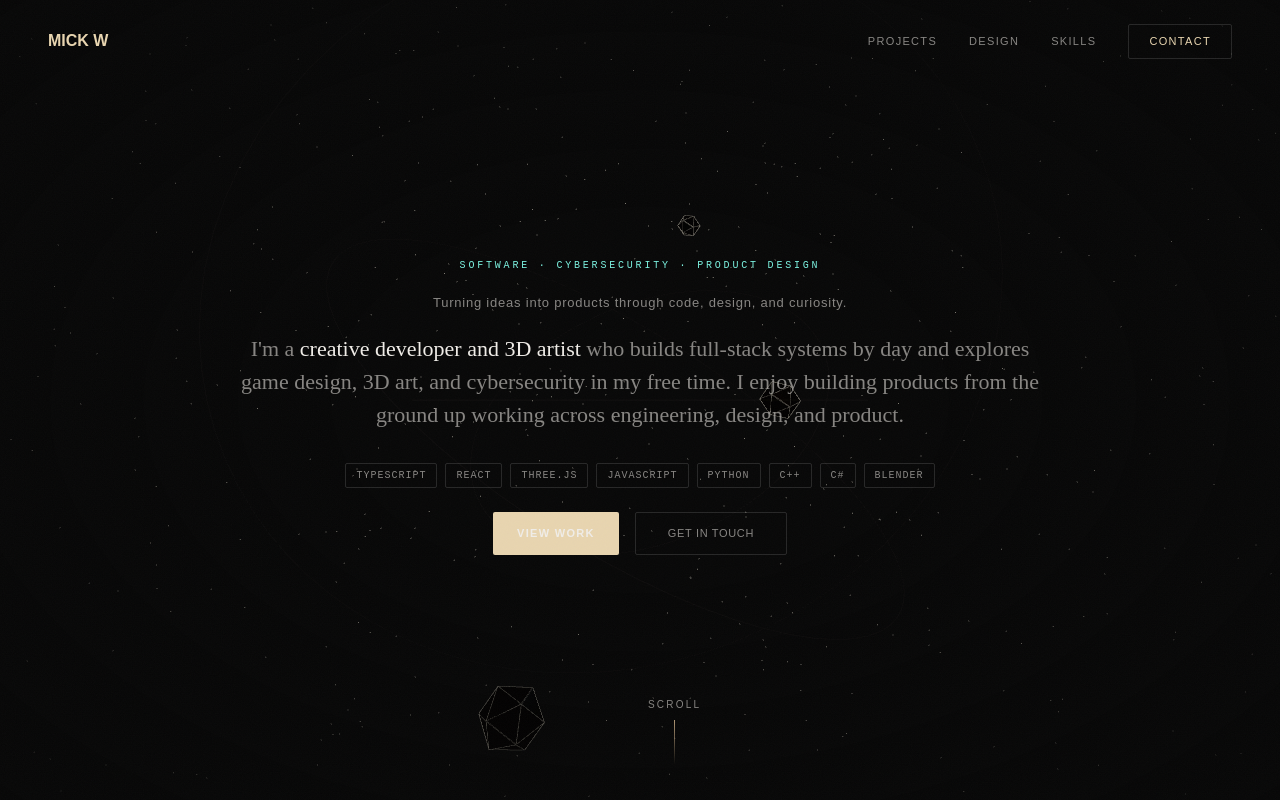
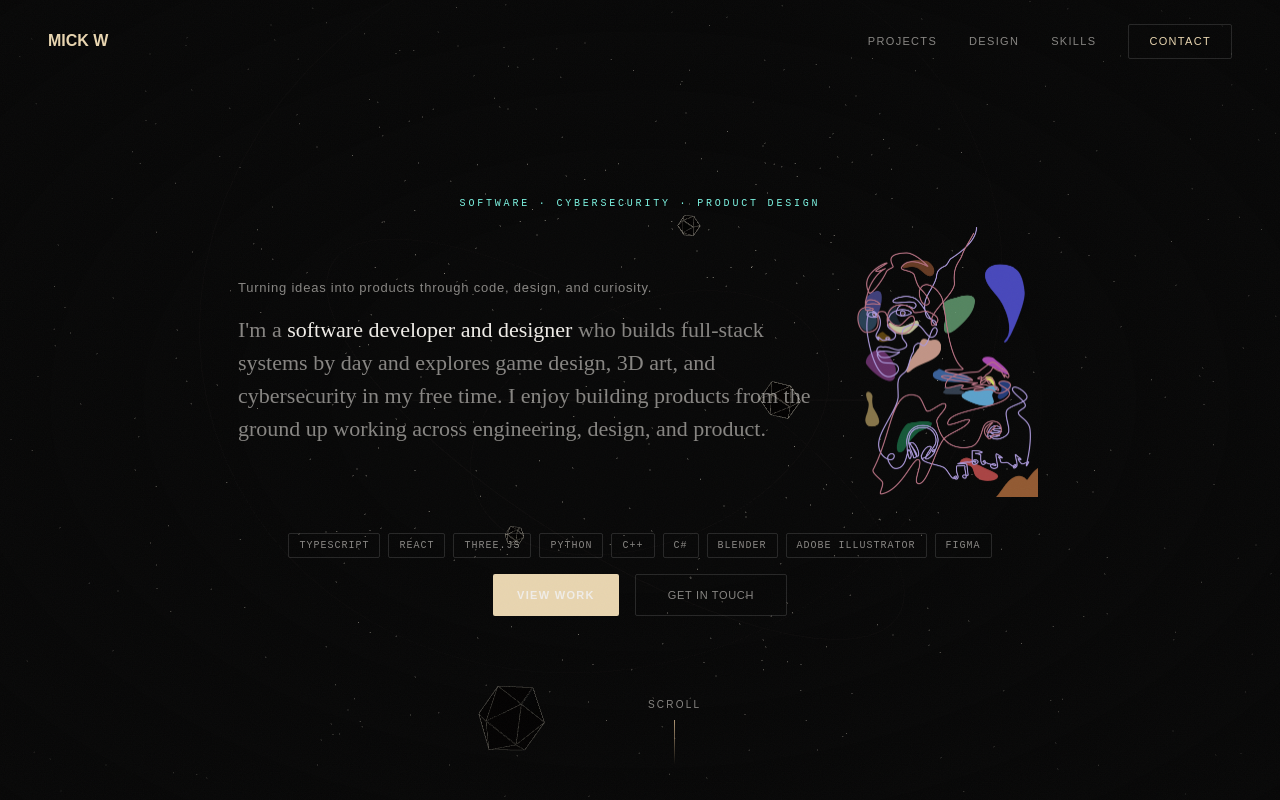
Before and after one commit to mwango-phoenix/mwango-phoenix.github.io, a React (Vite) app in the folder portfolio/: page / in a window 1280 px wide. Shown: the top 800 px of the page. Built offline with nearby package versions, Linux system fonts and the light colour scheme.

Commit message:
Update with personal picture

```diff
--- a/portfolio/src/sections/Hero.tsx
+++ b/portfolio/src/sections/Hero.tsx
@@ -1,5 +1,6 @@
 import { useEffect, useRef } from "react";
 import * as THREE from "three";
+import selfie from "../assets/selfie.png";
 import "./Hero.css";
 
 interface OrbiterConfig {
@@ -45,11 +46,12 @@ const TECH = [
   "TypeScript",
   "React",
   "Three.js",
-  "JavaScript",
   "Python",
   "C++",
   "C#",
   "Blender",
+  "Adobe Illustrator",
+  "Figma"
 ];
 
 export default function Hero() {
@@ -248,27 +250,34 @@ export default function Hero() {
           aria-hidden="true"
         />
 
-        <div className="relative z-10 flex flex-col items-center gap-5 pt-3 max-w-225">
+        <div className="relative z-10 flex flex-col items-center gap-3 pt-3 max-w-225">
           <p className="eyebrow anim-fade-up anim-d1">
             Software · Cybersecurity · Product Design
           </p>
 
+          <div className="px-[clamp(1.5rem,4vw,3rem)] max-w-360 mx-auto flex flex-col gap-8">
+            <div className="reveal flex flex-col md:flex-row items-center gap-5 text-left">
+              <div className="flex flex-col gap-4 flex-1">
                 <p className="hero-tagline anim-fade-up anim-d3">
-            Turning ideas into products through code, design, and curiosity.
+                  Turning ideas into products through code, design, and
+                  curiosity.
                 </p>
-
-          <div className="px-[clamp(1.5rem,4vw,3rem)] max-w-360 mx-auto flex flex-col gap-8">
-            <div className="reveal flex flex-col gap-4">
                 <p className="about-bio">
                   I'm a{" "}
                   <span className="text-text-primary">
-                  creative developer and 3D artist
+                    software developer and designer
                   </span>{" "}
-                who builds full-stack systems by day and explores game design,
-                3D art, and cybersecurity in my free time. I enjoy building
-                products from the ground up working across engineering,
-                design, and product.
+                  who builds full-stack systems by day and explores game
+                  design, 3D art, and cybersecurity in my free time. I enjoy
+                  building products from the ground up working across
+                  engineering, design, and product.
                 </p>
+              </div>
+              <img
+                src={selfie}
+                alt="Abstract self-portrait"
+                className="w-48 h-auto shrink-0 object-contain rounded-sm p-1"
+              />
             </div>
 
             <div className="reveal reveal-d2 flex flex-wrap gap-2 justify-center">
```
Also changed, not shown: portfolio/src/assets/selfie.png (added). Lines whose indentation alone changed are shown as unchanged.
